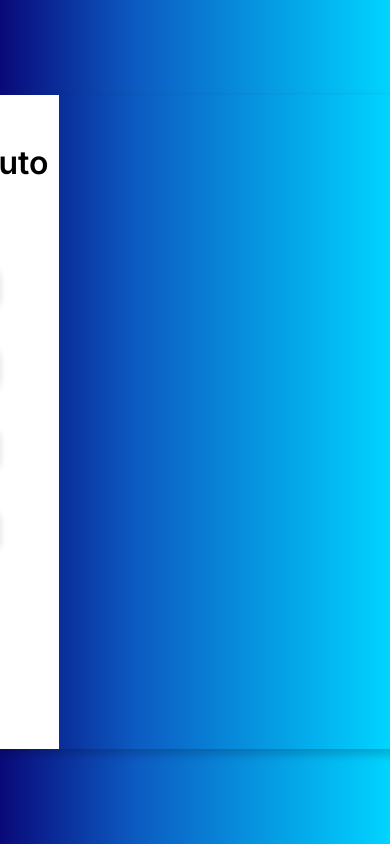
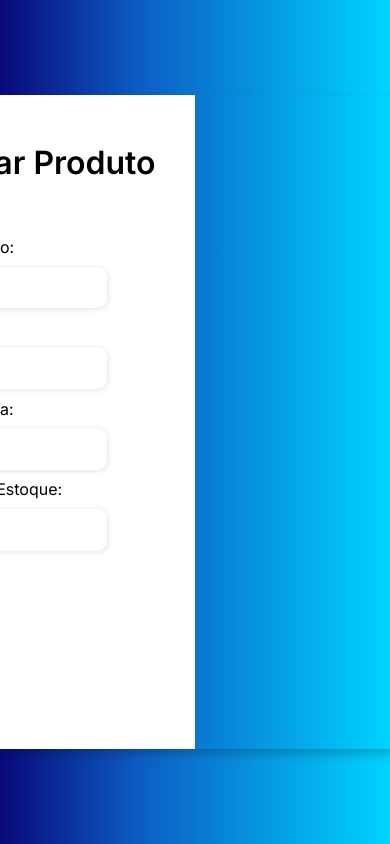
Before and after one commit to AXS05000/bluetrack, a Django app: page /formularioestoque/ in a window 390 px wide; the page is wider, and only the part inside the window is pictured. Run offline with Django 4.2, Linux system fonts and the light colour scheme; the visitor is signed in with stand-in values (Sample User, id 1); some libraries are stand-ins or nearby versions.

Commit message:
V - 20-04-2023 - 14:23

```diff
--- a/static/css/style2.css
+++ b/static/css/style2.css
@@ -709,10 +709,10 @@
         display: none;
     }
     .container {
-        width: 80%;
+        width: 50%;
     }
     .form {
-        width: 25%;
+        width: 50%;
     }
 
 
@@ -721,7 +721,7 @@
 @media screen and (max-width: 1064px) {
 
     .container {
-        width: auto;
+        width: 100%;
         height: auto;
     }
 
@@ -736,7 +736,16 @@
     .form-contratos select{
         width: 50%;
     }
-
+    .form-header h1::after {
+      content: '';
+      display: block;
+      width: 1rem;
+      height: 0.3rem;
+      background-color: rgb(12, 91, 194);
+      margin: 0 auto;
+      position: absolute;
+      border-radius: 10px;
+    }
 
 
 }
```
